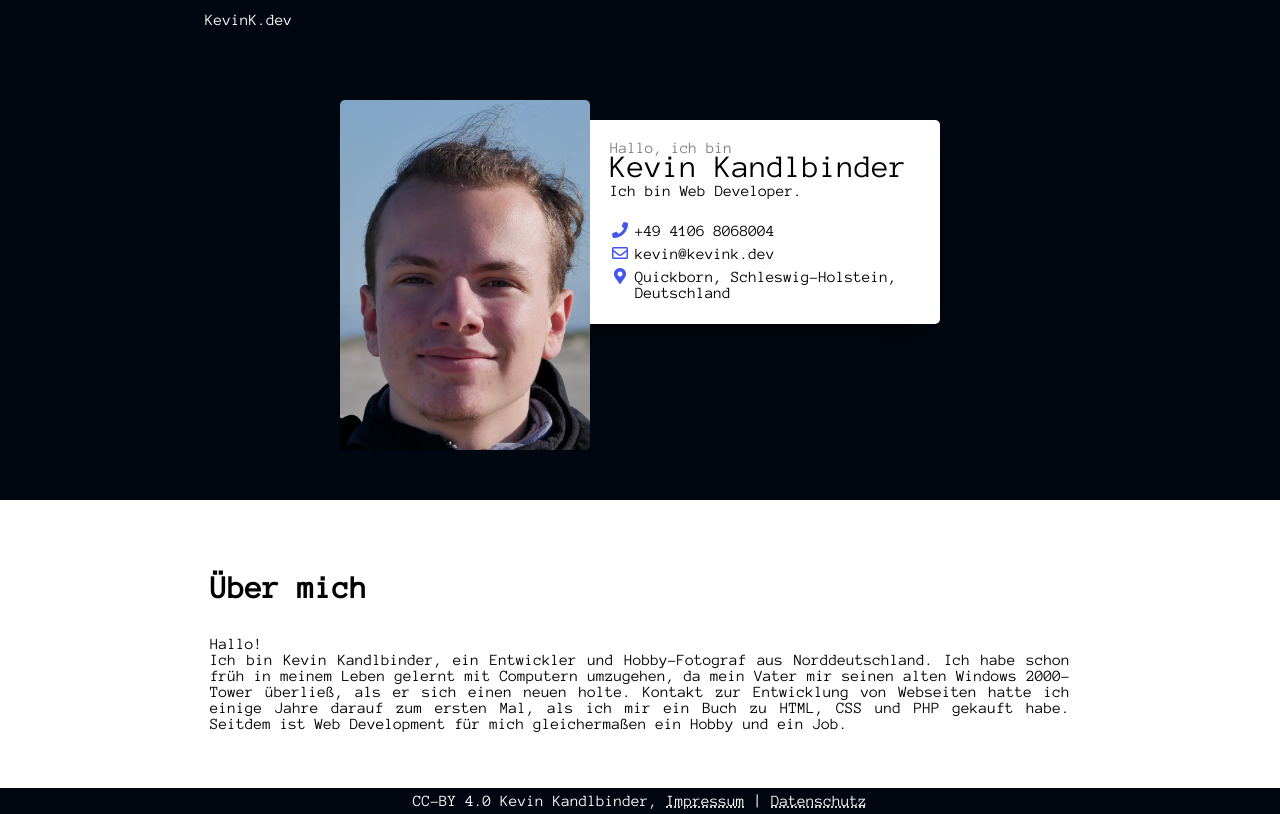
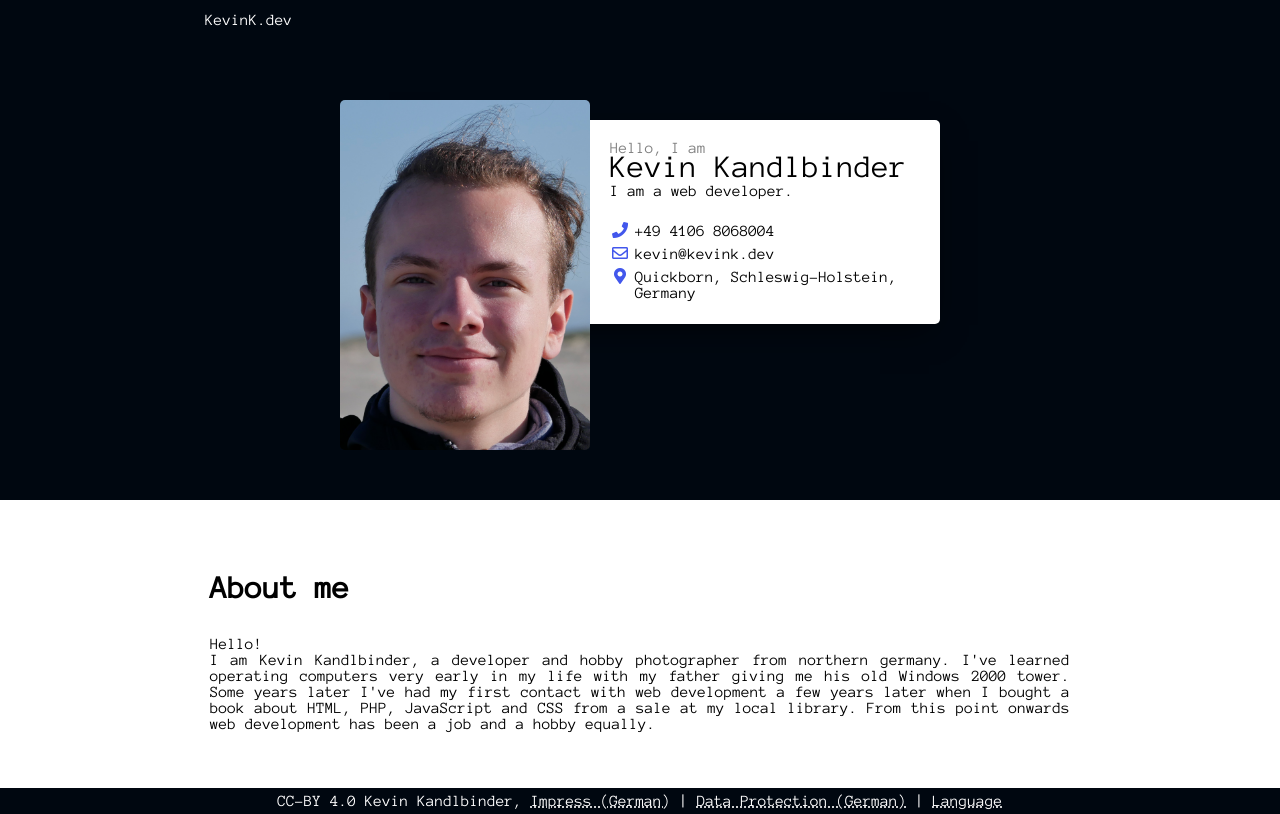
Before and after one commit to Unkn0wnCat/KevinK.dev, a Symfony app: template templates/home/index.html.twig in a window 1280 px wide. Run offline with Twig, Linux system fonts and the light colour scheme; the template is opened without the code that fills it, so the values that code supplies are empty; some libraries are stand-ins or nearby versions.

Commit message:
TRANSLATION!!!

```diff
--- a/config/services.yaml
+++ b/config/services.yaml
@@ -26,3 +26,6 @@ services:
 
     # add more service definitions when explicit configuration is needed
     # please note that last definitions always *replace* previous ones
+
+    App\EventSubscriber\LocaleSubscriber:
+        arguments: ['%kernel.default_locale%']
--- a/templates/home/datasec.html.twig
+++ b/templates/home/datasec.html.twig
@@ -1,11 +1,11 @@
 {% extends 'base.html.twig' %}
 
-{% block title %}Datenschutz{% endblock %}
+{% block title %}{% trans from "modules" %}Datenschutz{% endtrans %}{% endblock %}
 
 {% block content %}
     <section class="datasec">
         <article>
-            <h1>Datenschutz</h1>
+            <h1>{% trans from "modules" %}Datenschutz{% endtrans %}</h1>
 
             <h3 id="dsg-general-intro"></h3><p>Diese Datenschutzerklärung klärt Sie über die Art, den Umfang und Zweck der Verarbeitung von personenbezogenen Daten (nachfolgend kurz „Daten“) im Rahmen der Erbringung unserer Leistungen sowie innerhalb unseres Onlineangebotes und der mit ihm verbundenen Webseiten, Funktionen und Inhalte sowie externen Onlinepräsenzen, wie z.B. unser Social Media Profile auf (nachfolgend gemeinsam bezeichnet als „Onlineangebot“). Im Hinblick auf die verwendeten Begrifflichkeiten, wie z.B. „Verarbeitung“ oder „Verantwortlicher“ verweisen wir auf die Definitionen im Art. 4 der Datenschutzgrundverordnung (DSGVO). <br>
                 <br>
--- a/templates/home/index.html.twig
+++ b/templates/home/index.html.twig
@@ -36,7 +36,7 @@
 
 </script>
 
-    <meta name="description" content="Hallo, ich bin Kevin Kandlbinder, ein Entwickler und Hobby-Fotograf aus Norddeutschland." />
+    <meta name="description" content="{% trans from "homepage" %}Hallo, ich bin Kevin Kandlbinder, ein Entwickler und Hobby-Fotograf aus Norddeutschland.{% endtrans %}" />
     <meta name="keywords" content="Kevin Kandlbinder, Kevin, Kandlbinder, Web, Web Developer, Developer, JavaScript, PHP, Java, Photos, Fotos" />
 
 
@@ -48,22 +48,22 @@
         <div class="profile">
             <div style="background-image: url('{{ asset('assets/images/Kevin-Kandlbinder_p02.jpg') }}');" class="profileImage"></div>
             <div class="profileCard">
-                <span class="hello">Hallo, ich bin</span>
+                <span class="hello">{% trans from "homepage" %}Hallo, ich bin{% endtrans %}</span>
                 <span class="name">Kevin Kandlbinder</span>
-                <span class="description">Ich bin <span id="descriptionType">Web Developer</span>.</span>
+                <span class="description">{% trans from "homepage" %}Ich bin{% endtrans %} <span id="descriptionType">{% trans from "homepage" %}Web Developer{% endtrans %}</span>.</span>
 
                 <div class="contactLinks">
                     <a class="contactLink" href="tel:+4941068068004"><i class="fas fa-fw fa-phone"></i>+49 4106 8068004</a>
                     <a class="contactLink" href="mailto:kevin@kevink.dev?subject=%5Bkevink.dev%5D%20"><i class="far fa-fw fa-envelope"></i>kevin@kevink.dev</a>
-                    <a class="contactLink" href="https://goo.gl/maps/KVq9z1PVaVP2" target="_blank"><i class="fas fa-fw fa-map-marker-alt"></i>Quickborn, Schleswig-Holstein, Deutschland</a>
+                    <a class="contactLink" href="https://goo.gl/maps/KVq9z1PVaVP2" target="_blank"><i class="fas fa-fw fa-map-marker-alt"></i>{% trans from "homepage" %}Quickborn, Schleswig-Holstein, Deutschland{% endtrans %}</a>
                 </div>
             </div>
         </div>
     </section>
     <section class="aboutSection">
         <article>
-            <h1>Über mich</h1>
-            <p>Hallo!<br>Ich bin Kevin Kandlbinder, ein Entwickler und Hobby-Fotograf aus Norddeutschland. Ich habe schon früh in meinem Leben gelernt mit Computern umzugehen, da mein Vater mir seinen alten Windows 2000-Tower überließ, als er sich einen neuen holte. Kontakt zur Entwicklung von Webseiten hatte ich einige Jahre darauf zum ersten Mal, als ich mir ein Buch zu HTML, CSS und PHP gekauft habe. Seitdem ist Web Development für mich gleichermaßen ein Hobby und ein Job.</p>
+            <h1>{% trans from "homepage" %}Über mich{% endtrans %}</h1>
+            <p>{% trans from "homepage" %}Hallo!{% endtrans %}<br>{% trans from "homepage" %}Ich bin Kevin Kandlbinder, ein Entwickler und Hobby-Fotograf aus Norddeutschland. Ich habe schon früh in meinem Leben gelernt mit Computern umzugehen, da mein Vater mir seinen alten Windows 2000-Tower überließ, als er sich einen neuen holte. Kontakt zur Entwicklung von Webseiten hatte ich einige Jahre darauf zum ersten Mal, als ich mir ein Buch zu HTML, CSS und PHP gekauft habe. Seitdem ist Web Development für mich gleichermaßen ein Hobby und ein Job.{% endtrans %}</p>
         </article>
     </section>
     {#<section class="recentsSection">
--- a/templates/html_base.html.twig
+++ b/templates/html_base.html.twig
@@ -1,8 +1,8 @@
 <!DOCTYPE html>
-<html lang="de">
+<html lang="{{ app.request.locale }}">
 <head>
     <meta charset="UTF-8">
-    <title>{% block title %}Seite{% endblock %} | KevinK.dev</title>
+    <title>{% block title %}{% trans %}Seite{% endtrans %}{% endblock %} | KevinK.dev</title>
     <link name="kevin-main" rel="stylesheet" href="{{ asset('assets/styles/kevinMain.css') }}">
     <meta name="viewport" content="width=device-width, initial-scale=1">
     <!-- ToDo: Lokale Google Fonts -->
@@ -29,11 +29,11 @@
                 "position": "bottom-right",
                 "type": "opt-out",
                 "content": {
-                    "message": "Hi, Ich würde gerne Tracking-Software nutzen um meine Seite zu optimieren!",
-                    "allow": "Erlauben",
-                    "dismiss": "Ausblenden",
-                    "deny": "Ablehnen",
-                    "link": "Datenschutz",
+                    "message": "{% trans from "trackcon" %}Hi, Ich würde gerne Analyse-Software nutzen um meine Seite zu optimieren!{% endtrans %}",
+                    "allow": "{% trans from "trackcon" %}Erlauben{% endtrans %}",
+                    "dismiss": "{% trans from "trackcon" %}Ausblenden{% endtrans %}",
+                    "deny": "{% trans from "trackcon" %}Ablehnen{% endtrans %}",
+                    "link": "{% trans from "modules" %}Datenschutz{% endtrans %}",
                     "href": '{{ path('datenschutz') }}'
                 },
                 "law.regionalLaw": true,
@@ -98,9 +98,9 @@
     <nav class="topBarInner">
         <a id="navBtnHome" href="{{ path('index') }}" class="logo{% if module|default("") == "home" %} active{% endif %} spf-link">KevinK.dev</a>
         {#<div class="flexSpacer"></div>
-        <a id="navBtnProjects" href="{{ path('projects') }}" {% if module|default("") == "projects" %}class="active spf-link"{% else %}class="spf-link"{% endif %}>Projekte</a>
-        <a id="navBtnPhotos" href="{{ path('photos') }}" {% if module|default("") == "photos" %}class="active spf-link"{% else %}class="spf-link"{% endif %}>Fotos</a>
-        <a id="navBtnBlog" href="{{ path('blog') }}" {% if module|default("") == "blog" %}class="active spf-link"{% else %}class="spf-link"{% endif %}>Blog</a>
+        <a id="navBtnProjects" href="{{ path('projects') }}" {% if module|default("") == "projects" %}class="active spf-link"{% else %}class="spf-link"{% endif %}>{% trans from "modules" %}Projekte{% endtrans %}</a>
+        <a id="navBtnPhotos" href="{{ path('photos') }}" {% if module|default("") == "photos" %}class="active spf-link"{% else %}class="spf-link"{% endif %}>{% trans from "modules" %}Fotos{% endtrans %}</a>
+        <a id="navBtnBlog" href="{{ path('blog') }}" {% if module|default("") == "blog" %}class="active spf-link"{% else %}class="spf-link"{% endif %}>{% trans from "modules" %}Blog{% endtrans %}</a>
     #}</nav>
 </div>
 <div id="content">
@@ -113,7 +113,7 @@
     {% endblock %}
 </div>
 
-<footer>CC-BY 4.0 Kevin Kandlbinder, <a href="{{ path('impressum') }}" class="spf-link">Impressum</a> | <a href="{{ path('datenschutz') }}" class="spf-link">Datenschutz</a><span class="adminFooter">{# | <a href="{{ path('admin') }}" class="spf-link">Admin</a>#}</span></footer>
+<footer>CC-BY 4.0 Kevin Kandlbinder, <a href="{{ path('impressum') }}" class="spf-link">{% trans from "modules" %}Impressum{% endtrans %}</a> | <a href="{{ path('datenschutz') }}" class="spf-link">{% trans from "modules" %}Datenschutz{% endtrans %}</a> | <a href="{{ path('chooseLang') }}" class="spf-link">Language</a><span class="adminFooter">{# | <a href="{{ path('admin') }}" class="spf-link">Admin</a>#}</span></footer>
 
 <script name="jquery" src="https://cdnjs.cloudflare.com/ajax/libs/jquery/3.3.1/jquery.min.js"></script>
 <script name="kevin-main" src="{{ asset('assets/scripts/kevinMain.js') }}"></script>
--- /dev/null
+++ b/translations/homepage.en.yaml
@@ -0,0 +1,8 @@
+Hallo, ich bin Kevin Kandlbinder, ein Entwickler und Hobby-Fotograf aus Norddeutschland.: Hello, I am Kevin Kandlbinder, a developer and hobby photographer from northern Germany.
+Hallo, ich bin: Hello, I am
+Ich bin: I am
+Web Developer: a web developer
+Quickborn, Schleswig-Holstein, Deutschland: Quickborn, Schleswig-Holstein, Germany
+Über mich: About me
+Hallo!: Hello!
+Ich bin Kevin Kandlbinder, ein Entwickler und Hobby-Fotograf aus Norddeutschland. Ich habe schon früh in meinem Leben gelernt mit Computern umzugehen, da mein Vater mir seinen alten Windows 2000-Tower überließ, als er sich einen neuen holte. Kontakt zur Entwicklung von Webseiten hatte ich einige Jahre darauf zum ersten Mal, als ich mir ein Buch zu HTML, CSS und PHP gekauft habe. Seitdem ist Web Development für mich gleichermaßen ein Hobby und ein Job.: I am Kevin Kandlbinder, a developer and hobby photographer from northern germany. I've learned operating computers very early in my life with my father giving me his old Windows 2000 tower. Some years later I've had my first contact with web development a few years later when I bought a book about HTML, PHP, JavaScript and CSS from a sale at my local library. From this point onwards web development has been a job and a hobby equally.
--- /dev/null
+++ b/translations/modules.en.yaml
@@ -0,0 +1,7 @@
+
+Projekte: Projects
+Fotos: Photos
+Blog: Blog
+
+Impressum: Impress (German)
+Datenschutz: Data Protection (German)
--- /dev/null
+++ b/translations/trackcon.de.yaml
@@ -0,0 +1,5 @@
+
+Erlauben: Erlauben
+Ausblenden: Ausblenden
+Ablehnen: Ablehnen
+Hi, Ich würde gerne Analyse-Software nutzen um meine Seite zu optimieren!: Hi, Ich würde gerne Analyse-Software nutzen um meine Seite zu optimieren!
--- /dev/null
+++ b/translations/trackcon.en.yaml
@@ -0,0 +1,5 @@
+
+Erlauben: Allow
+Ausblenden: Hide
+Ablehnen: Decline
+Hi, Ich würde gerne Analyse-Software nutzen um meine Seite zu optimieren!: Hi, I'd like to use analasys-software to optimize my site!
```
Also changed, not shown: src/Controller/HomeController.php (+23 -0 lines), src/EventSubscriber/LocaleSubscriber.php (added, +40 -0 lines), templates/home/chooser.html.twig (added, +11 -0 lines), templates/home/impressum.html.twig (+4 -4 lines), translations/homepage.de.yaml (added, +8 -0 lines), translations/modules.de.yaml (added, +7 -0 lines), 1 other file.
